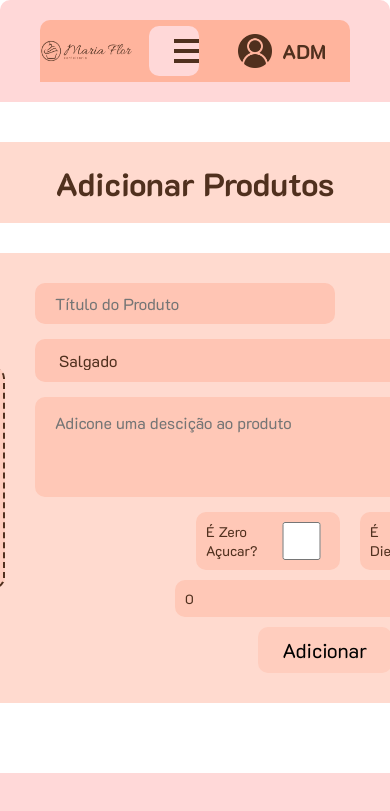
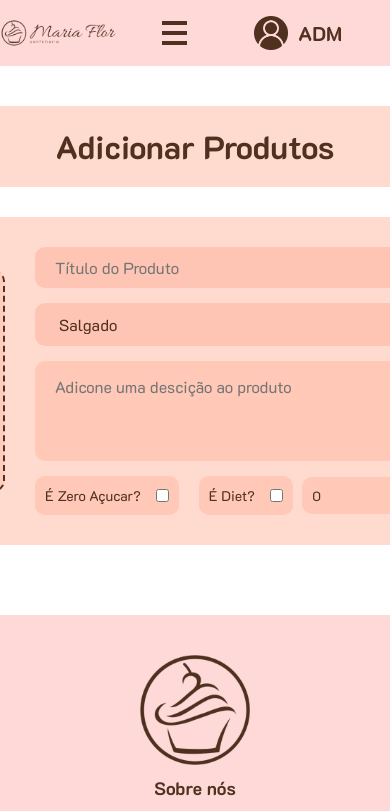
Before and after one commit to thiago-vieira2/MariaFlor, a React (Create React App) app in the folder reacttcc/: page /addproduto in a window 390 px wide. Shown: the top 811 px of the page. Built offline with nearby package versions, Linux system fonts and the light colour scheme.

Commit message:
Atualizar o adicionar-encomenda.scss

```diff
--- a/reacttcc/src/pages/adicionar-encomenda/adicionar-encomenda.scss
+++ b/reacttcc/src/pages/adicionar-encomenda/adicionar-encomenda.scss
@@ -1,12 +1,11 @@
-.add-encomenda {
+.add-encomenda{
     display: flex;
     justify-content: center;
     align-items: center;
     flex-direction: column;
     background-color: #fff;
-}
 
-.resto {
+    .resto{
         display: flex;
         flex-direction: column;
         justify-content: center;
@@ -14,59 +13,61 @@
         margin: 40px;
     }
 
-.card-encomenda {
-    width: 100%;
-    max-width: 700px;
-    height: auto; /* Ajustado para ser responsivo */
+    .card-encomenda{
+        width: 700px;
+        height: 400px;
         margin: 30px 5px;
-    position: relative; /* Para o header absoluto */
-}
 
-header {
-    width: 100%;
+    header{
+        width: 700px;
         display: flex;
         justify-content: space-between;
         align-items: center;
         padding: 20px 40px;
+        position: absolute;
         background-color: #FFB49D;
         border-top-left-radius: 10px;
         border-top-right-radius: 10px;
         color: #50301e;
     }
 
-.resto {
+    .resto{
         display: flex;
         align-items: center;
         justify-content: center;
         flex-direction: row;
-    width: 100%;
+        width: 700px;
         background-color: #FFDACF;
         border-radius: 30px;
     }
 
-.conteudo-encomenda {
+    .conteudo-encomenda{
         margin-top: 70px;
         display: flex;
         flex-direction: row;
         background-color: #FFDACF;
         border-bottom-left-radius: 10px;
         border-bottom-right-radius: 10px;
+        display: flex;
         align-items: center;
         justify-content: space-between;
         padding: 10px;
 
-    @media (max-width: 768px) { /* Ajuste para telas menores */
+        @media (width: 300%) {
+            display: flex;
             flex-direction: column;
             width: auto;
             height: auto;
+
+
         }
     }
 
-.informacoes {
+    .informacoes{
         background-color: #FFC5B4;
         width: auto;
         height: auto;
-    border-radius: 10px;
+        border-radius:10px;
         display: flex;
         justify-content: center;
         align-items: flex-start;
@@ -76,16 +77,15 @@ header {
         flex-direction: column;
     }
 
-.inputs input {
+    .inputs input{
         background-color: #FFDACF;
         border: none;
         border-radius: 3px;
-    width: 100%; /* Ajustado para ser responsivo */
-    max-width: 300px; /* Largura máxima */
+        width: 300px;
         padding: 5px 5px;
     }
 
-.descricao {
+    .descricao{
         display: flex;
         flex-direction: column;
         align-items: center;
@@ -93,7 +93,7 @@ header {
         gap: 30px;
     }
 
-.campo {
+    .campo{
         display: flex;
         justify-content: flex-start;
         flex-direction: column;
@@ -102,27 +102,28 @@ header {
         gap: 3px;
     }
 
-.mensagem {
+    .mensagem{
         padding: 10px;
         font: 400 12px 'K2D';
-    width: 100%; /* Ajustado para ser responsivo */
-    max-width: 320px; /* Largura máxima */
+        width: 320px;
         height: 150px;
         background-color: #FFcdbe;
         border-radius: 10px;
         border: none;
         cursor: pointer;
+
     }
 
-.baixo {
+    .baixo{
         display: flex;
         flex-direction: row;
         align-items: center;
         justify-content: space-between;
         gap: 10px;
+
     }
 
-.preco {
+    .preco{
         display: flex;
         flex-direction: row;
         gap: 5px;
@@ -130,7 +131,7 @@ header {
         align-items: center;
     }
 
-.valor {
+    .valor{
         width: 100px;
         height: 30px;
         background-color: #FFcdbe;
@@ -141,9 +142,10 @@ header {
         color: #00A413;
         border-radius: 10px;
         border: none;
+
     }
 
-button {
+    button{
         border: none;
         font: 500 20px 'K2D';
         padding: 10px 25px;
@@ -152,30 +154,19 @@ button {
         cursor: pointer;
     }
 
-button:hover {
-    background-color: #FFC5B4;
+    button:hover{
+        background-color: #FFC5B4 ;
+
     }
 
-textarea:hover {
-    background-color: #FFC5B4;
+    textarea:hover{
+        background-color: #FFC5B4 ;
+
     }
 
-input:hover {
-    background-color: #FFC5B4;
+    input:hover{
+        background-color: #FFC5B4 ;
         cursor: pointer;
     }
-
-/* Media queries para telas menores */
-@media (max-width: 768px) {
-    .card-encomenda {
-        width: 90%;
-    }
-
-    .conteudo-encomenda {
-        flex-direction: column;
-    }
-
-    .baixo {
-        flex-direction: column; /* Ajustar layout em telas menores */
 }
 }
```
Lines whose indentation alone changed are shown as unchanged.
